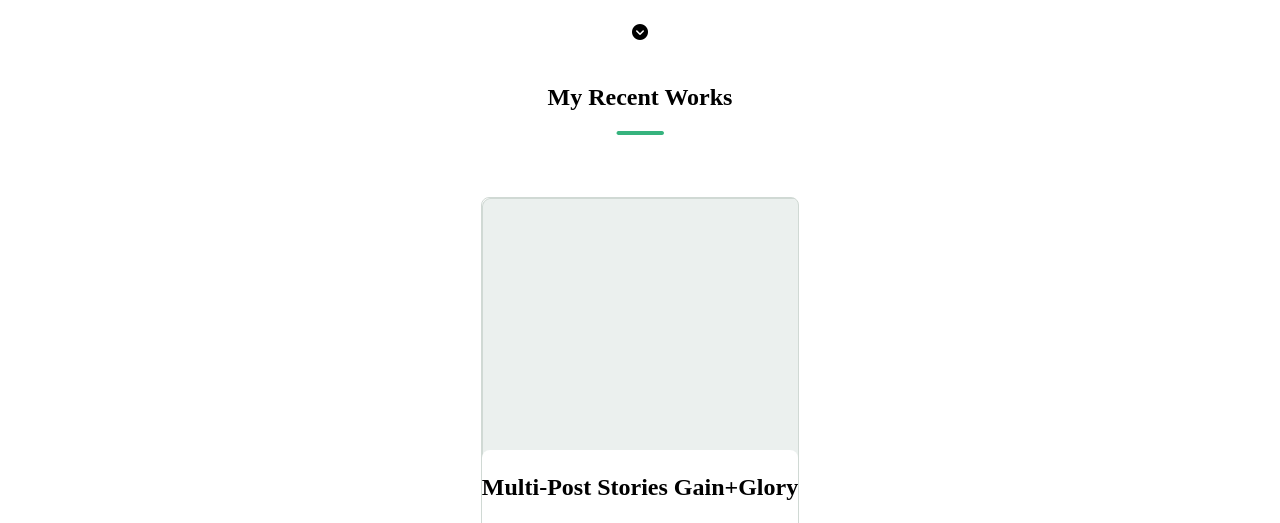
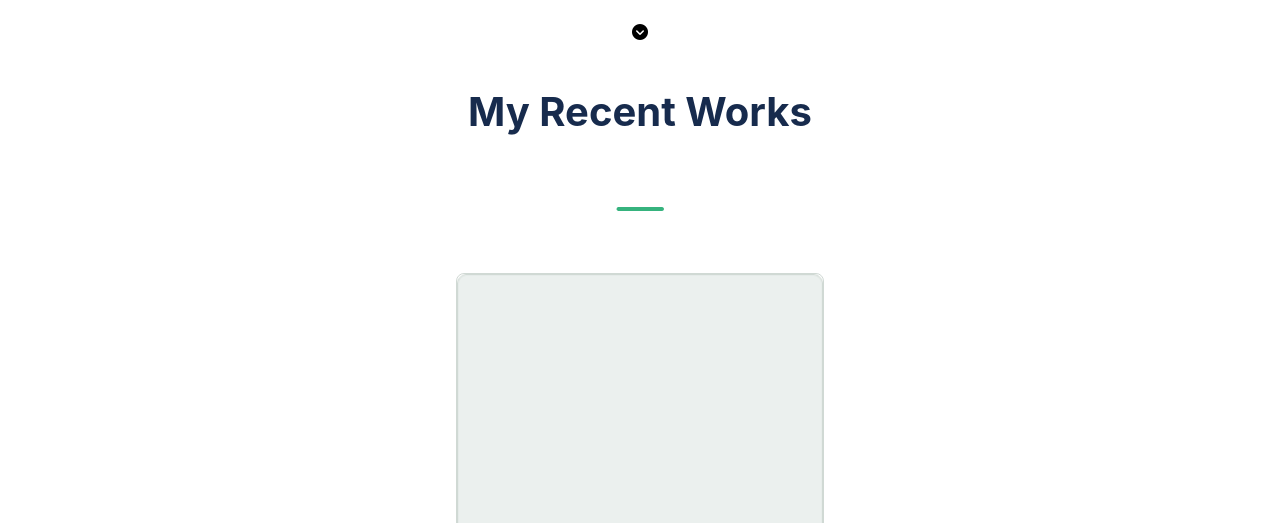
Before and after one commit to deyemiobaa/Personal-Portfolio, a website: page index.html in a window 1280 px wide. Shown: the part 408-931 px from the top of the page. Drawn offline with Linux system fonts and the light colour scheme.

Commit message:
Change recent-works layout to grid

```diff
--- a/style.css
+++ b/style.css
@@ -127,9 +127,9 @@
 }
 
 .recent-works {
-  display: flex;
-  flex-direction: column;
-  align-items: center;
+  display: grid;
+  grid-template-rows: auto auto auto auto;
+  justify-items: center;
   padding: 0 24px 0 24px;
 }
 
@@ -144,7 +144,7 @@
   margin-left: 26px;
 }
 
-.title p {
+.title h1 {
   font-family: 'Inter', sans-serif;
   font-style: normal;
   font-weight: bold;
@@ -199,7 +199,7 @@
   justify-items: center;
 }
 
-.work-details p {
+.work-details h1 {
   margin: 12px 0 0 0 !important;
   font-family: 'Inter', sans-serif;
   font-style: normal;
```
